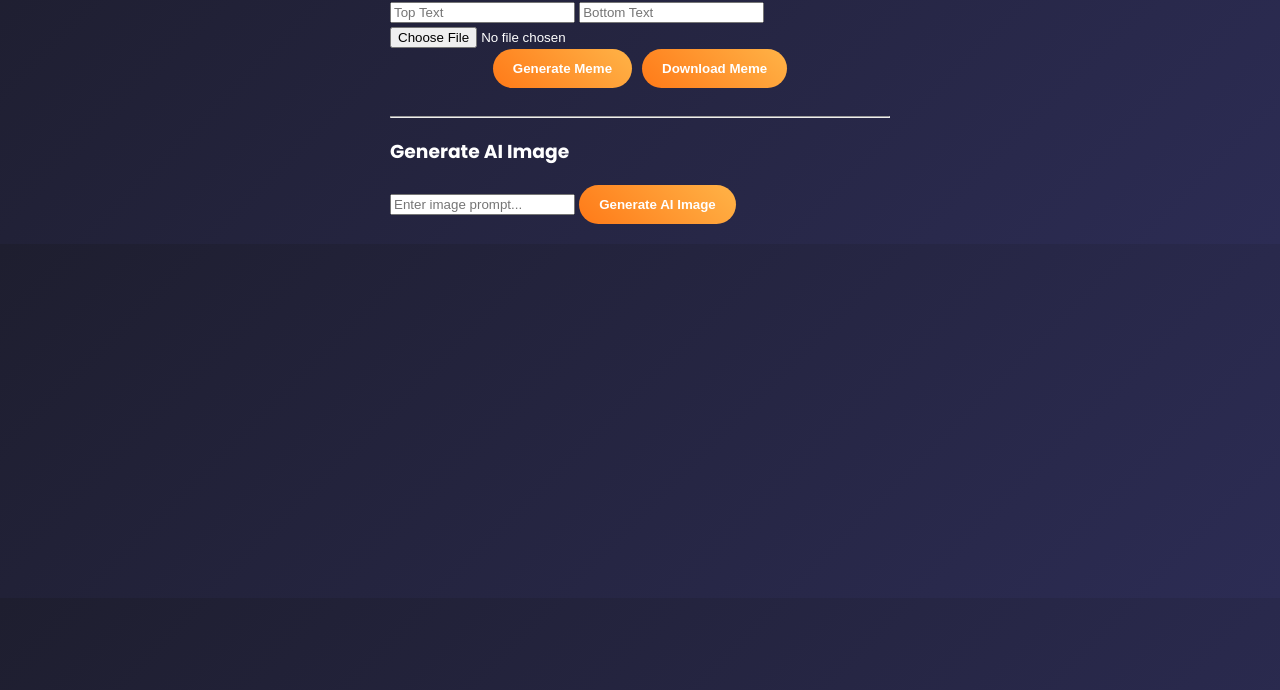
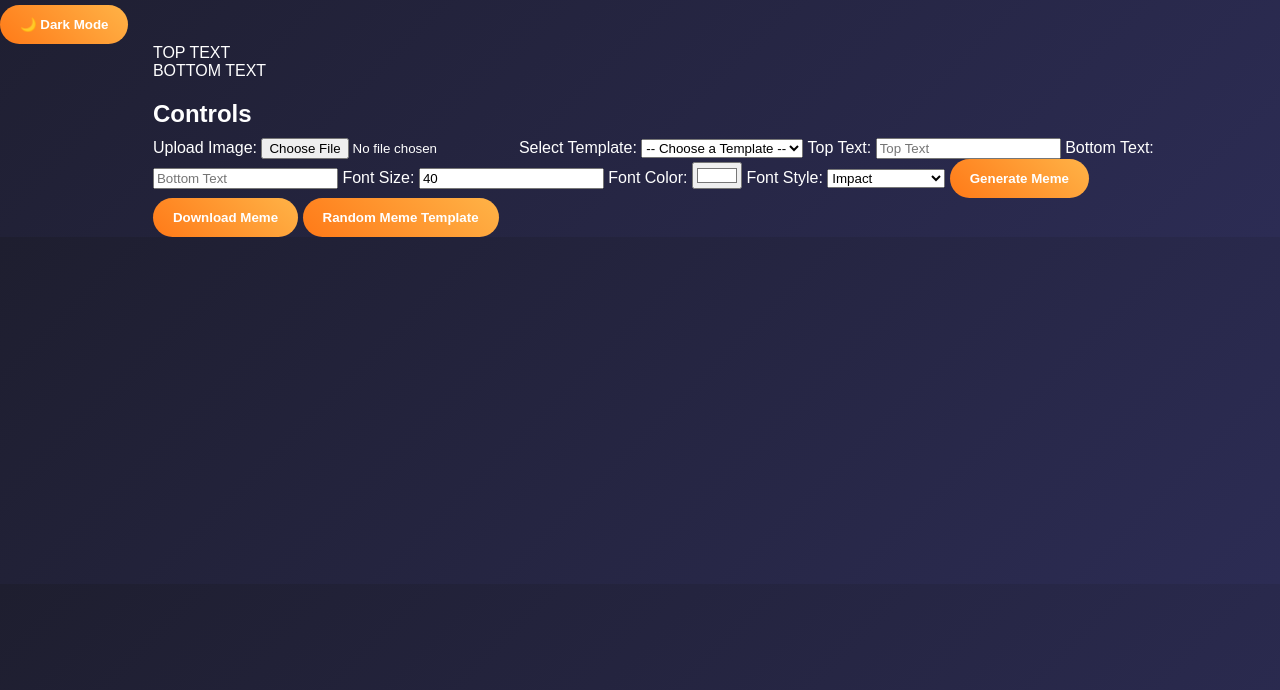
Before and after one commit to Dhayalan04/meme-generator, a plain HTML site: page index.html in a window 1280 px wide. Shown: the part 110-800 px from the top of the page. Drawn offline with nearby package versions, Linux system fonts and the light colour scheme.

Commit message:
Update index.html

```diff
--- a/index.html
+++ b/index.html
@@ -1,59 +1,75 @@
 <!DOCTYPE html>
-<html>
+<html lang="en">
 <head>
-    <title>Meme Generator</title>
-    <link rel="stylesheet" href="style.css">
+  <meta charset="UTF-8">
+  <meta name="viewport" content="width=device-width, initial-scale=1.0">
+  <title>Pro Meme Generator</title>
+  <link rel="stylesheet" href="style.css">
+  <script src="https://cdn.jsdelivr.net/npm/html2canvas@1.4.1/dist/html2canvas.min.js"></script>
+</head>
+<body>
+  <header>
+    <h1>Meme Generator</h1>
+    <button id="toggleTheme">🌙 Dark Mode</button>
+  </header>
 
-    <!-- Font -->
-    <link href="https://fonts.googleapis.com/css2?family=Poppins:wght@300;500;700&display=swap" rel="stylesheet">
+  <main>
+    <section class="preview-section">
+      <div id="meme-container">
+        <canvas id="meme-canvas"></canvas>
+        <div id="top-text" class="draggable">TOP TEXT</div>
+        <div id="bottom-text" class="draggable">BOTTOM TEXT</div>
+      </div>
+    </section>
 
-    <!-- Mobile -->
-    <meta name="viewport" content="width=device-width, initial-scale=1.0">
-</head>
+    <section class="controls-section">
+      <h2>Controls</h2>
 
-<body>
+      <label>Upload Image:
+        <input type="file" id="image-upload" accept="image/*">
+      </label>
 
-<div class="container">
+      <label>Select Template:
+        <select id="template-select">
+          <option value="">-- Choose a Template --</option>
+        </select>
+      </label>
 
-    <h1>Meme Generator</h1>
+      <label>Top Text:
+        <input type="text" id="input-top-text" placeholder="Top Text">
+      </label>
 
-    <!-- Meme Inputs -->
-    <input type="text" id="topText" placeholder="Top Text">
-    <input type="text" id="bottomText" placeholder="Bottom Text">
-    <input type="file" id="imageInput" accept="image/*">
+      <label>Bottom Text:
+        <input type="text" id="input-bottom-text" placeholder="Bottom Text">
+      </label>
 
-    <div class="btn-group">
-        <button onclick="generateMeme()">Generate Meme</button>
-        <button onclick="downloadMeme()">Download Meme</button>
-    </div>
+      <label>Font Size:
+        <input type="number" id="font-size" value="40">
+      </label>
 
-    <!-- Meme Display -->
-    <div class="meme">
-        <img id="memeImage" alt="Meme Image" style="display:none;">
-        <h2 id="top"></h2>
-        <h2 id="bottom"></h2>
-    </div>
+      <label>Font Color:
+        <input type="color" id="font-color" value="#ffffff">
+      </label>
 
-    <hr>
+      <label>Font Style:
+        <select id="font-style">
+          <option value="Impact">Impact</option>
+          <option value="Arial">Arial</option>
+          <option value="Comic Sans MS">Comic Sans MS</option>
+          <option value="Tahoma">Tahoma</option>
+        </select>
+      </label>
 
-    <!-- AI Image Generator -->
-    <h3>Generate AI Image</h3>
+      <button id="generate-btn">Generate Meme</button>
+      <button id="download-btn">Download Meme</button>
+      <button id="random-btn">Random Meme Template</button>
+    </section>
+  </main>
 
-    <input type="text" id="aiPrompt" placeholder="Enter image prompt..." />
+  <footer>
+    <p>Created by <a href="https://github.com/Dhayalan04">Dhayalan B</a></p>
+  </footer>
 
-    <button onclick="generateAIImage()">Generate AI Image</button>
-
-    <p id="loading" style="display:none;">⏳ Generating image...</p>
-
-    <br>
-
-    <img id="aiImage" alt="AI Generated Image" width="300" style="display:none;" />
-
-</div>
-
-<!-- Scripts -->
-<script src="./script.js?v=2" defer></script>
-<script src="https://cdnjs.cloudflare.com/ajax/libs/html2canvas/1.4.1/html2canvas.min.js"></script>
-
+  <script src="script.js"></script>
 </body>
 </html>
```
